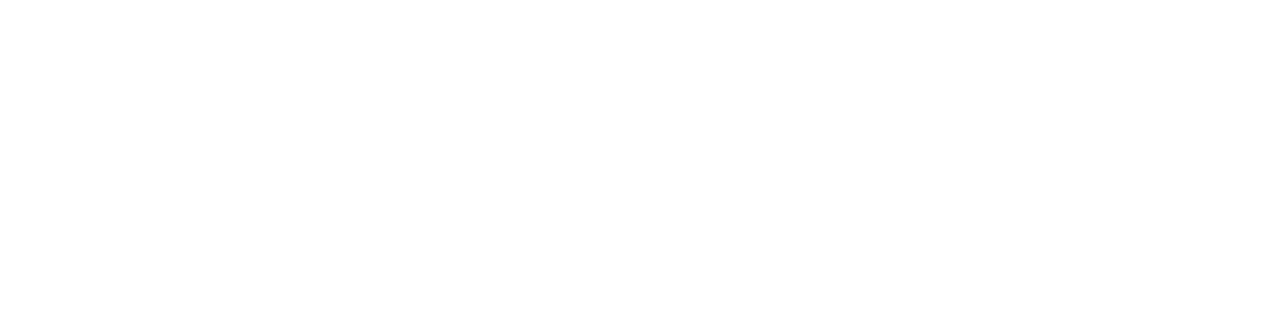
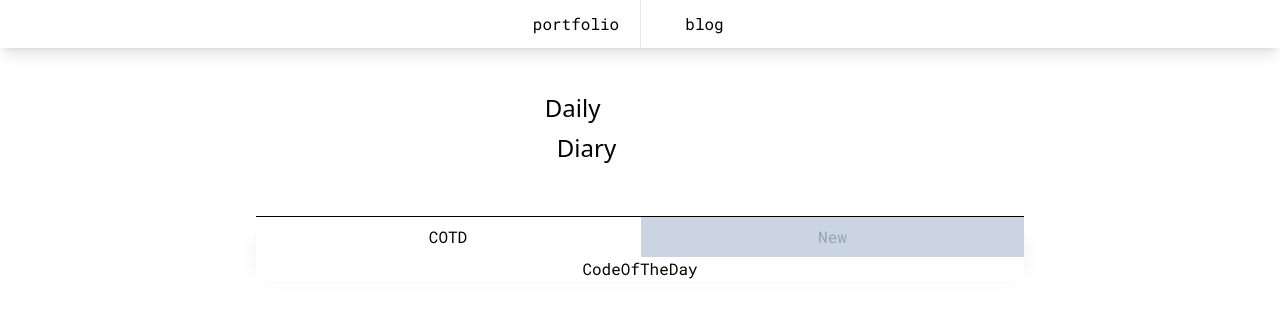
Before and after one commit to byungjoo0806/portfolio, a React (Create React App) app: page /blog in a window 1280 px wide. Before the commit this address had no page. Shown: the top 318 px of the page. Built offline with nearby package versions, Linux system fonts and the light colour scheme.

Commit message:
implementing my own blog

```diff
--- a/package.json
+++ b/package.json
@@ -8,6 +8,7 @@
     "@fortawesome/free-regular-svg-icons": "^6.5.1",
     "@fortawesome/free-solid-svg-icons": "^6.5.1",
     "@fortawesome/react-fontawesome": "^0.2.0",
+    "@monaco-editor/react": "^4.6.0",
     "@testing-library/jest-dom": "^5.17.0",
     "@testing-library/react": "^13.4.0",
     "@testing-library/user-event": "^13.5.0",
@@ -15,6 +16,7 @@
     "@types/node": "^16.18.91",
     "@types/react": "^18.2.69",
     "@types/react-dom": "^18.2.22",
+    "animejs": "^3.2.2",
     "gh-pages": "^6.1.1",
     "p5": "^1.9.2",
     "react": "^18.2.0",
@@ -51,6 +53,7 @@
     ]
   },
   "devDependencies": {
+    "@types/animejs": "^3.1.12",
     "@types/p5": "^1.7.6",
     "autoprefixer": "^10.4.19",
     "postcss": "^8.4.38",
--- a/public/index.html
+++ b/public/index.html
@@ -9,9 +9,7 @@
       name="description"
       content="Web site created using create-react-app"
     />
-    <link rel="apple-touch-icon" href="%PUBLIC_URL%/logo192.png" />
-    <link rel="manifest" href="%PUBLIC_URL%/manifest.json" />
-    <title>Portfolio</title>
+    <title>PBJ</title>
   </head>
   <body>
     <noscript>You need to enable JavaScript to run this app.</noscript>
--- a/src/App.tsx
+++ b/src/App.tsx
@@ -1,11 +1,13 @@
 import { BrowserRouter, Route, Routes } from 'react-router-dom';
 import Home from './pages/Home';
+import Blog from './pages/Blog';
 
 function App() {
   return (
     <BrowserRouter>
       <Routes>
         <Route path='/' element={<Home />}></Route>
+        <Route path='/blog' element={<Blog />} />
       </Routes>
     </BrowserRouter>
   );
--- a/src/components/Tabs.tsx
+++ b/src/components/Tabs.tsx
@@ -20,8 +20,6 @@
         const tabTop = tabRef.current?.offsetTop;
 
         const onScroll = ()=>{
-            console.log(window.scrollY);
-            console.log(tabTop);
             if(tabTop){
                 if(window.scrollY >= tabTop){
                     setIsSticky(true);
@@ -44,8 +42,9 @@
                 {tabs.map(tab => (
                     <div
                     key={tab.key}
-                    className={`tab-button ${activeTab === tab.key ? 'active' : 'inactive'} w-1/4 h-10 flex justify-center items-center hover:cursor-pointer`}
+                    className={`tab-button ${activeTab === tab.key ? 'active' : 'inactive'} h-10 flex justify-center items-center hover:cursor-pointer`}
                     onClick={() => setActiveTab(tab.key)}
+                    style={{ width: `${100 / tabs.length}%` }}
                     >
                         {tab.label}
                     </div>
--- /dev/null
+++ b/src/components/TopMenu.tsx
@@ -0,0 +1,21 @@
+import React from 'react';
+import { useNavigate } from 'react-router-dom';
+
+type Props = {};
+
+const TopMenu = (props: Props) => {
+    const navigate = useNavigate();
+
+    const jumpPages = (path: string) => {
+        navigate(`/${path}`);
+    };
+
+    return (
+        <div className='w-full h-12 flex flex-row justify-center items-center divide-x shadow-lg bg-white font-roboto'>
+            <div className='w-1/2 md:w-[10%] h-full flex justify-center items-center hover:cursor-pointer' onClick={()=>jumpPages("")}>portfolio</div>
+            <div className='w-1/2 md:w-[10%] h-full flex justify-center items-center hover:cursor-pointer' onClick={()=>jumpPages("blog")}>blog</div>
+        </div>
+    )
+}
+
+export default TopMenu;
--- /dev/null
+++ b/src/contents/blog/AddPost.tsx
@@ -0,0 +1,28 @@
+import { Editor } from '@monaco-editor/react';
+import React, { useRef } from 'react';
+
+type Props = {}
+
+const AddPost = (props: Props) => {
+    const editorRef = useRef(null);
+
+    function handleEditorDidMount(editor: any, monaco: any) {
+        editorRef.current = editor;
+        console.log(typeof editor);
+        console.log(typeof monaco);
+    }
+
+    // function showValue() {
+    //     if(editorRef.current !== undefined)
+    //     alert(editorRef.current.getValue());
+    // }
+
+    return (
+        <div className='w-[90%] mt-5'>
+            <Editor className='border border-slate-300 h-96' defaultLanguage="javascript" defaultValue="// Code of the Day" onMount={handleEditorDidMount} />
+            <button className='w-10 h-5 border border-black'>Add</button>
+        </div>
+    )
+}
+
+export default AddPost;
--- /dev/null
+++ b/src/contents/blog/Banner.tsx
@@ -0,0 +1,50 @@
+import React, { useEffect } from 'react';
+import anime from 'animejs';
+
+type Props = {}
+
+const Banner = (props: Props) => {
+    const animateText = () => {
+        anime.timeline({loop: true})
+            .add({
+                targets: '.ml2 .letter',
+                scale: [4,1],
+                opacity: [0,1],
+                translateZ: 0,
+                easing: "easeOutExpo",
+                duration: 950,
+                delay: (el, i) => 70 * i
+            }).add({
+                targets: '.ml2',
+                opacity: 0,
+                duration: 1000,
+                easing: "easeOutExpo",
+                delay: 1000
+            });
+    };
+
+    useEffect(()=>{
+        animateText();
+    },[]);
+
+    return (
+        <div className='w-full md:w-[60%] h-32 text-2xl flex flex-col justify-center items-center mt-5'>
+            <div className='ml2 w-[30%] h-10 ml-10'>
+                <span className='letter'>D</span>
+                <span className='letter'>a</span>
+                <span className='letter'>i</span>
+                <span className='letter'>l</span>
+                <span className='letter'>y</span>
+            </div>
+            <div className='ml2 w-[30%] h-10 ml-16'>
+                <span className='letter'>D</span>
+                <span className='letter'>i</span>
+                <span className='letter'>a</span>
+                <span className='letter'>r</span>
+                <span className='letter'>y</span>
+            </div>
+        </div>
+    )
+}
+
+export default Banner;
--- /dev/null
+++ b/src/contents/blog/BlogInfo.tsx
@@ -0,0 +1,32 @@
+import React from 'react';
+import Tabs from '../../components/Tabs';
+import TabPane from '../../components/TabPane';
+import CodeOfTheDay from './CodeOfTheDay';
+import AddPost from './AddPost';
+
+interface Tab {
+    key: string;
+    label: string;
+}
+
+type Props = {}
+
+const BlogInfo = (props: Props) => {
+    const tabs: Tab[] = [
+        { key: 'tab1', label: 'COTD' },
+        { key: 'tab2', label: 'New' },
+    ];
+
+    return (
+        <Tabs tabs={tabs}>
+            <TabPane tabKey="tab1">
+                <CodeOfTheDay />
+            </TabPane>
+            <TabPane tabKey="tab2">
+                <AddPost />
+            </TabPane>
+        </Tabs>
+    )
+}
+
+export default BlogInfo;
--- /dev/null
+++ b/src/contents/blog/CodeOfTheDay.tsx
@@ -0,0 +1,11 @@
+import React from 'react';
+
+type Props = {}
+
+const CodeOfTheDay = (props: Props) => {
+  return (
+    <div>CodeOfTheDay</div>
+  )
+}
+
+export default CodeOfTheDay;
--- a/src/contents/profile/Profile.tsx
+++ b/src/contents/profile/Profile.tsx
@@ -6,7 +6,7 @@
 
 const Profile = (props: Props) => {
   return (
-    <div className='w-full mt-5 md:w-[60%] flex flex-col md:flex-row justify-center items-center z-10'>
+    <div className='w-full mt-5 md:w-[60%] flex flex-col md:flex-row justify-center items-center z-10 font-roboto'>
         <Faceimg />
         {/* {<PersonalQuote />} */}
         <PersonalInfo />
--- /dev/null
+++ b/src/pages/Blog.tsx
@@ -0,0 +1,18 @@
+import React from 'react';
+import TopMenu from '../components/TopMenu';
+import Banner from '../contents/blog/Banner';
+import BlogInfo from '../contents/blog/BlogInfo';
+
+type Props = {};
+
+const Blog = (props: Props) => {
+  return (
+    <div className='w-full flex flex-col justify-center items-center'>
+        <TopMenu />
+        <Banner />
+        <BlogInfo />
+    </div>
+  )
+}
+
+export default Blog;
--- a/src/pages/Home.tsx
+++ b/src/pages/Home.tsx
@@ -2,7 +2,8 @@
 import Profile from '../contents/profile/Profile';
 import MainInfo from '../contents/main-info/MainInfo';
 import FallingBlocks from '../components/FallingBlocks';
-import Intro from '../contents/intro/Intro';
+import TopMenu from '../components/TopMenu';
+// import Intro from '../contents/intro/Intro';
 
 type Props = {}
 
@@ -10,7 +11,8 @@
   return (
     <div className='w-full flex flex-col justify-center items-center'>
       <FallingBlocks />
-      <Intro />
+      {/* <Intro /> */}
+      <TopMenu />
       <div className='w-full h-screen flex flex-col items-center'>
         <Profile />
         <MainInfo />
```
Also changed, not shown: 1 other file (tests, documents, lock files or other folders).
